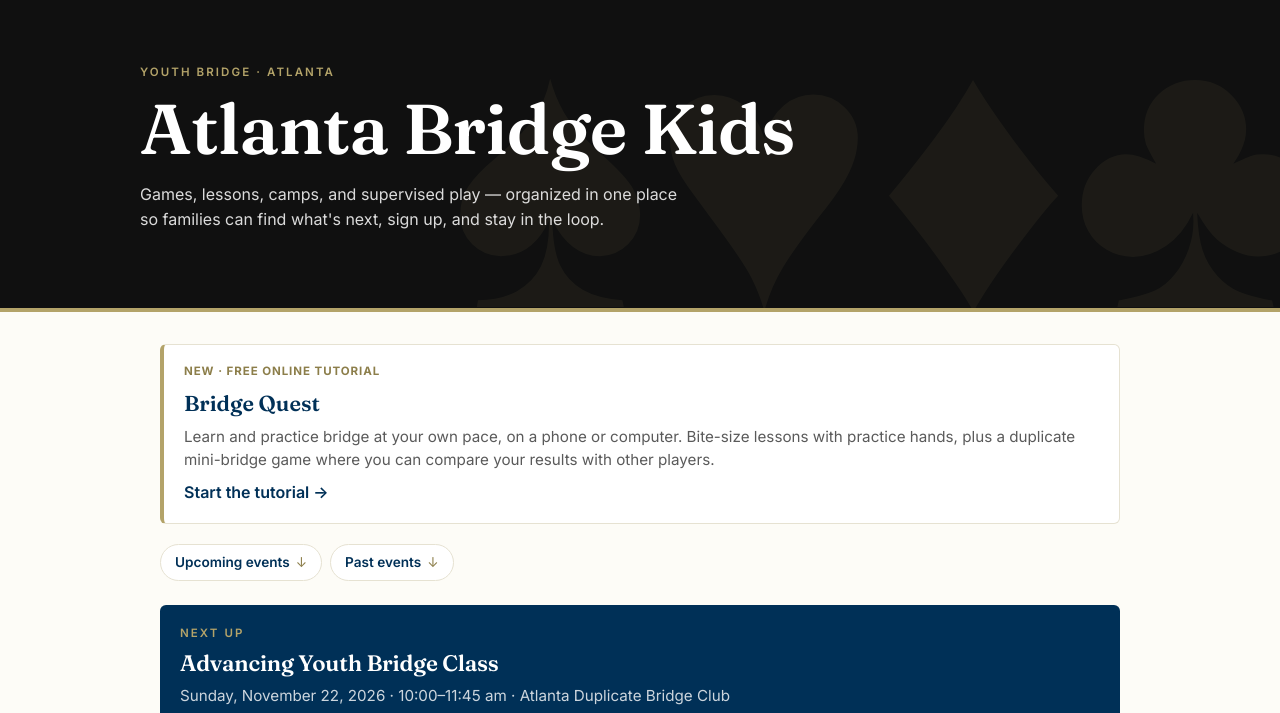
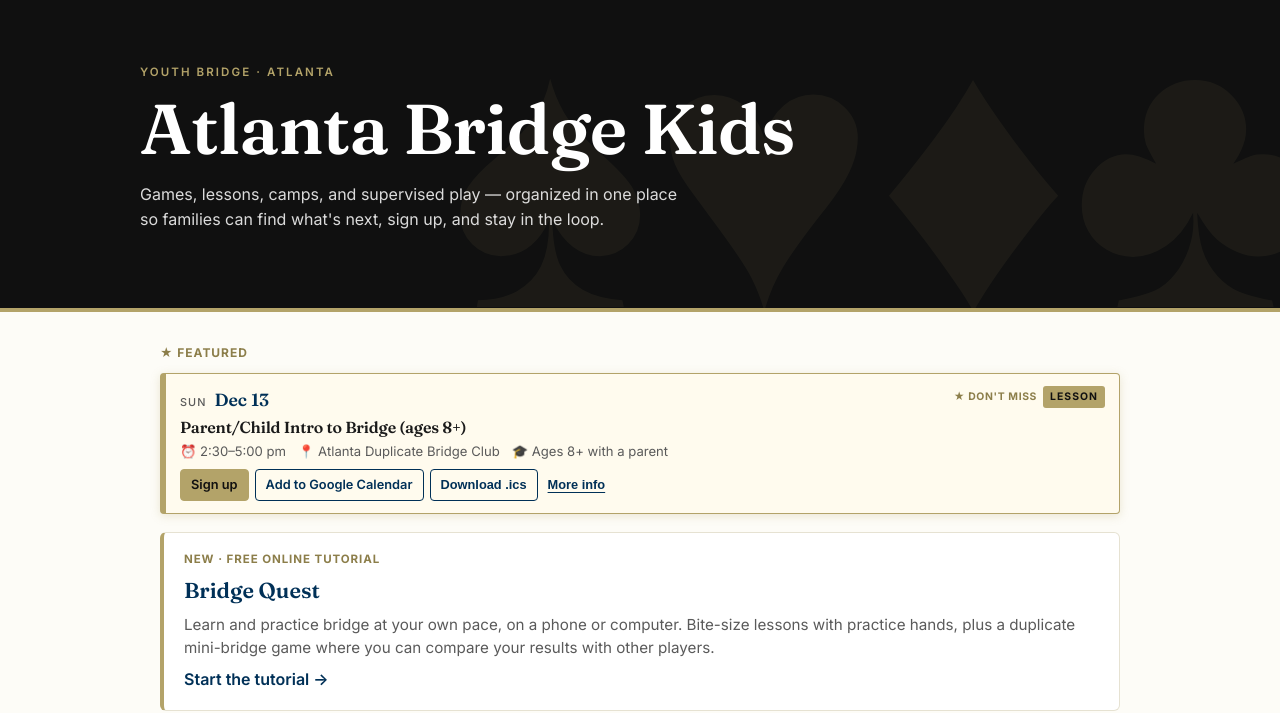
Before and after one commit to ATLBridgeKids/atlbridgekids.github.io, a plain HTML site: page index.html in a window 1280 px wide. Shown: the part 105-818 px from the top of the page. Drawn offline with Linux system fonts and the light colour scheme; no server answers.

Commit message:
Add files via upload

```diff
--- a/events.json
+++ b/events.json
@@ -81,7 +81,8 @@
     "address": "1835 Savoy Dr Ste 204, Atlanta, GA 30341",
     "grades": "Ages 8+ with a parent",
     "description": "An introduction to bridge for parents and kids (ages 8 and up) to learn together. Details coming soon.",
-    "signup_url": "https://docs.google.com/forms/d/e/1FAIpQLScmKC9OQyDsrD1dz5yVeyTZYR9qzzg_LKEZuHLpGjuja3oLMA/viewform?usp=pp_url&entry.162715903=Sun+Dec+13+-+Parent%2Fchild+Intro+to+Bridge+%28ages+8%2B%29%2C+2%3A30-5%3A00"
+    "signup_url": "https://docs.google.com/forms/d/e/1FAIpQLScmKC9OQyDsrD1dz5yVeyTZYR9qzzg_LKEZuHLpGjuja3oLMA/viewform?usp=pp_url&entry.162715903=Sun+Dec+13+-+Parent%2Fchild+Intro+to+Bridge+%28ages+8%2B%29%2C+2%3A30-5%3A00",
+    "featured": true
   },
   {
     "id": "evt-2026-12-19-clubgame",
--- a/index.html
+++ b/index.html
@@ -24,6 +24,9 @@
   .tc-desc { font-size: .95rem; color: var(--muted); line-height: 1.5; }
   .tc-cta { font-weight: 600; color: var(--navy); margin-top: 2px; }
   .tutorial-callout:hover .tc-cta { color: var(--gold-deep); }
+  .spotlight { margin: 8px 0 18px; display: grid; gap: 10px; }
+  .spotlight-label { font-size: .75rem; font-weight: 700; letter-spacing: .08em; text-transform: uppercase; color: var(--gold-deep); }
+  .spotlight .event-card { margin: 0; }
 </style>
 </head>
 <body>
@@ -60,6 +63,8 @@
 </section>
 
 <main class="wrap">
+
+  <section class="spotlight" id="spotlight" hidden aria-label="Featured event"></section>
 
   <a class="tutorial-callout" href="https://dredog.github.io/BridgeQuest-mobile/" target="_blank" rel="noopener">
     <span class="tc-eyebrow">New · Free online tutorial</span>
```
